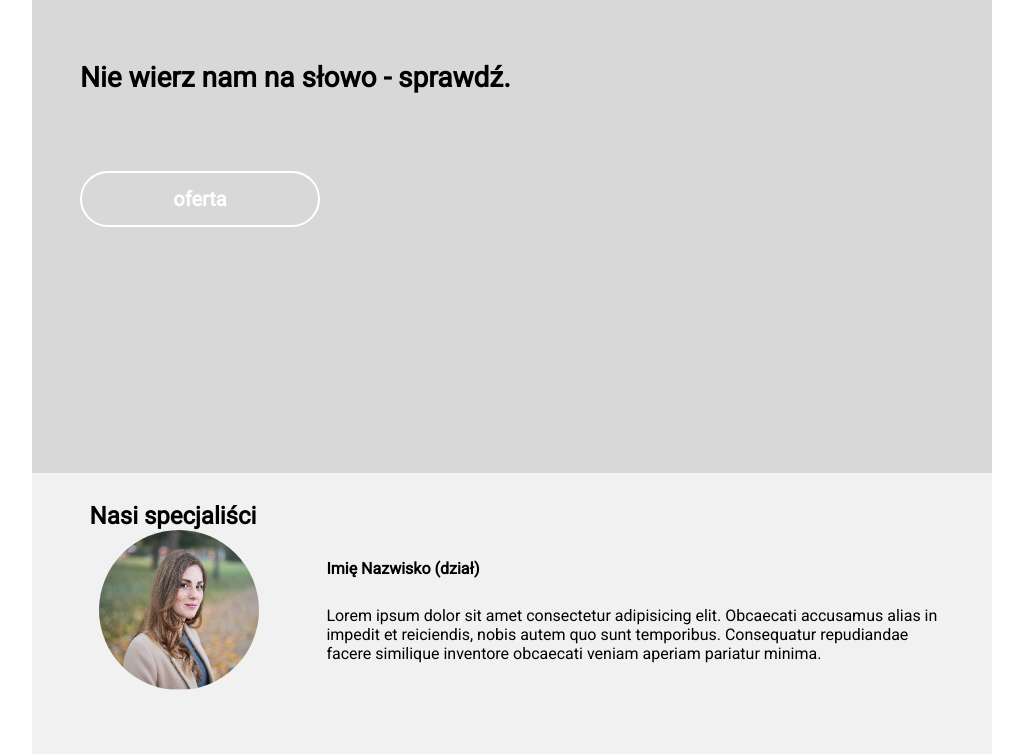
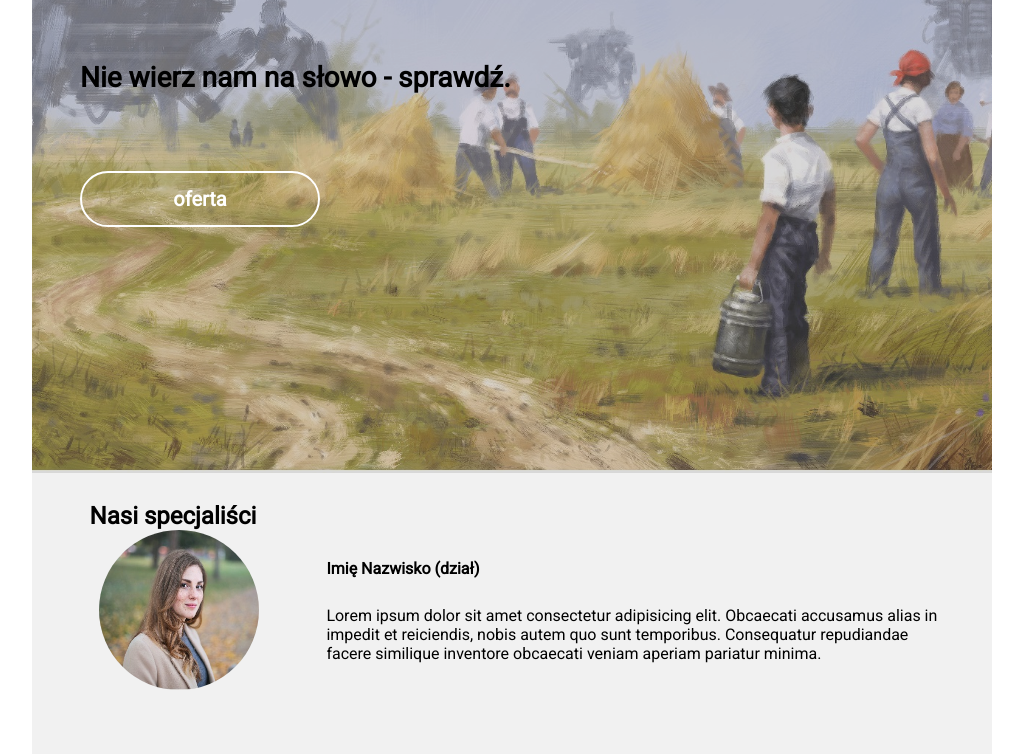
Before and after one commit to jaceksl1/project1, a website: page index.html in a window 1280 px wide. Shown: the part 375-1129 px from the top of the page, without its empty margins (128-1151 px from the left). Drawn offline with Linux system fonts and the light colour scheme; the site is published under a folder, as on GitHub Pages, so addresses that start at the root find nothing.

Commit message:
Update style.css

```diff
--- a/style.css
+++ b/style.css
@@ -58,7 +58,7 @@ body {
 .section1 {
   height: 100vh;
   position: relative;
-  background-image: url(/pictures/jakub-rozalski-usonia-harvest-042021small.jpg);
+  background-image: url(pictures/jakub-rozalski-usonia-harvest-042021small.jpg);
   background-size: cover;
   display: flex;
   background-position: center;
```
